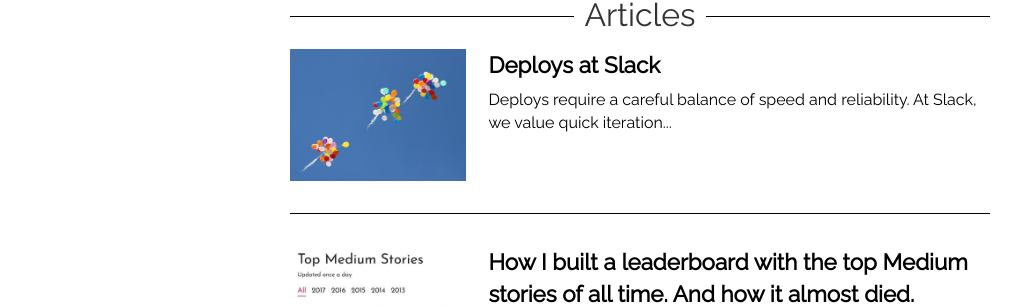
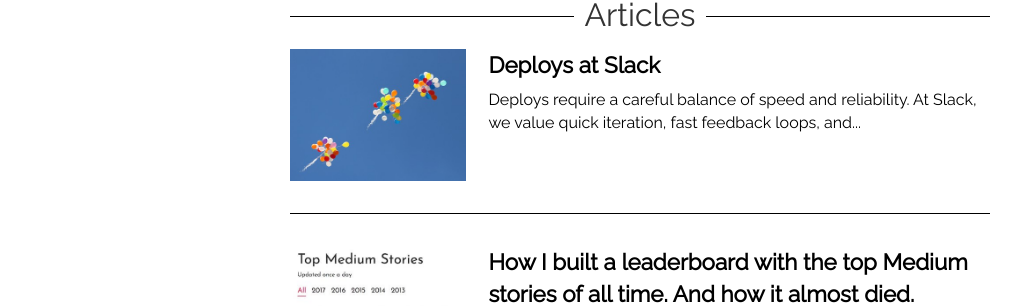
Before and after one commit to michael-deng/michael-deng.github.io, a Jekyll site: the page index.html, which Jekyll copies as it is, in a window 1280 px wide. Shown: the part 267-573 px from the top of the page, without its empty margins (0-1021 px from the left). Built offline with Jekyll 4.4.1, drawn with Linux system fonts in a browser that asks for light colours; nearby versions of some CDN libraries; Markdown is read by kramdown in place of the engine named in the settings; comment, search, counter and statistics services are not loaded.

Commit message:
Make deploys article caption a bit longer

```diff
--- a/index.html
+++ b/index.html
@@ -58,7 +58,7 @@
                         </div>
                         <div class="medium-caption">
                           <a href="https://slack.engineering/deploys-at-slack-cd0d28c61701">
-                            Deploys require a careful balance of speed and reliability. At Slack, we value quick iteration...
+                            Deploys require a careful balance of speed and reliability. At Slack, we value quick iteration, fast feedback loops, and...
                           </a>
                         </div>
                       </div>
```
